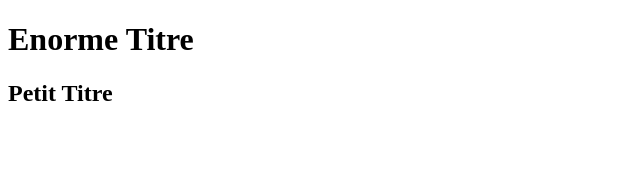
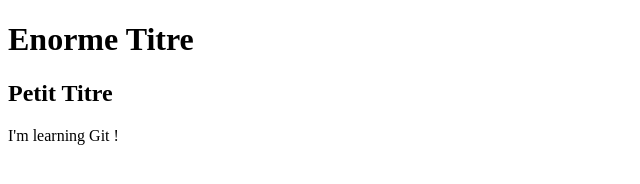
Before and after one commit to LaetiRL/githubChallenge1, a plain HTML site: page index.html in a window 1280 px wide. Shown: the whole page, without its empty margins (0-640 px from the left). Drawn offline with Linux system fonts and the light colour scheme.

Commit message:
I'm learning Git

```diff
--- a/index.html
+++ b/index.html
@@ -9,5 +9,8 @@
 <body>
     <h1>Enorme Titre</h1>
     <H2>Petit Titre</H2>
+    <p>
+        I'm learning Git !
+    </p>
 </body>
 </html>
```
